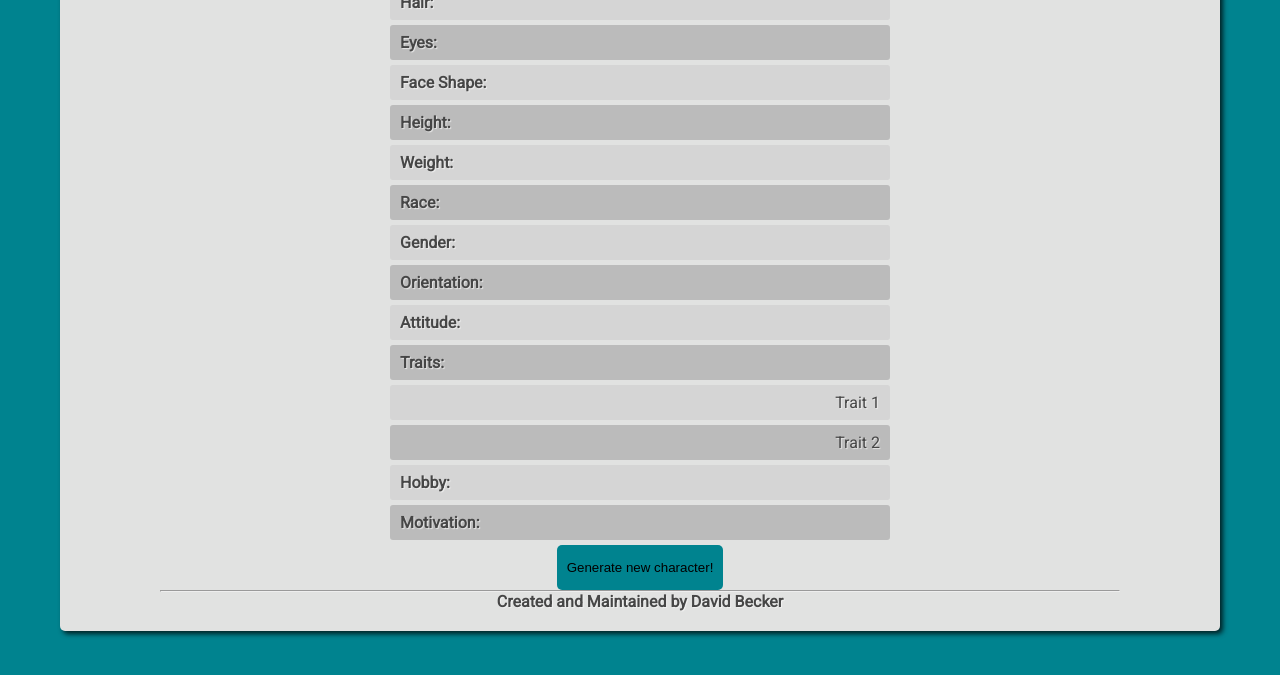
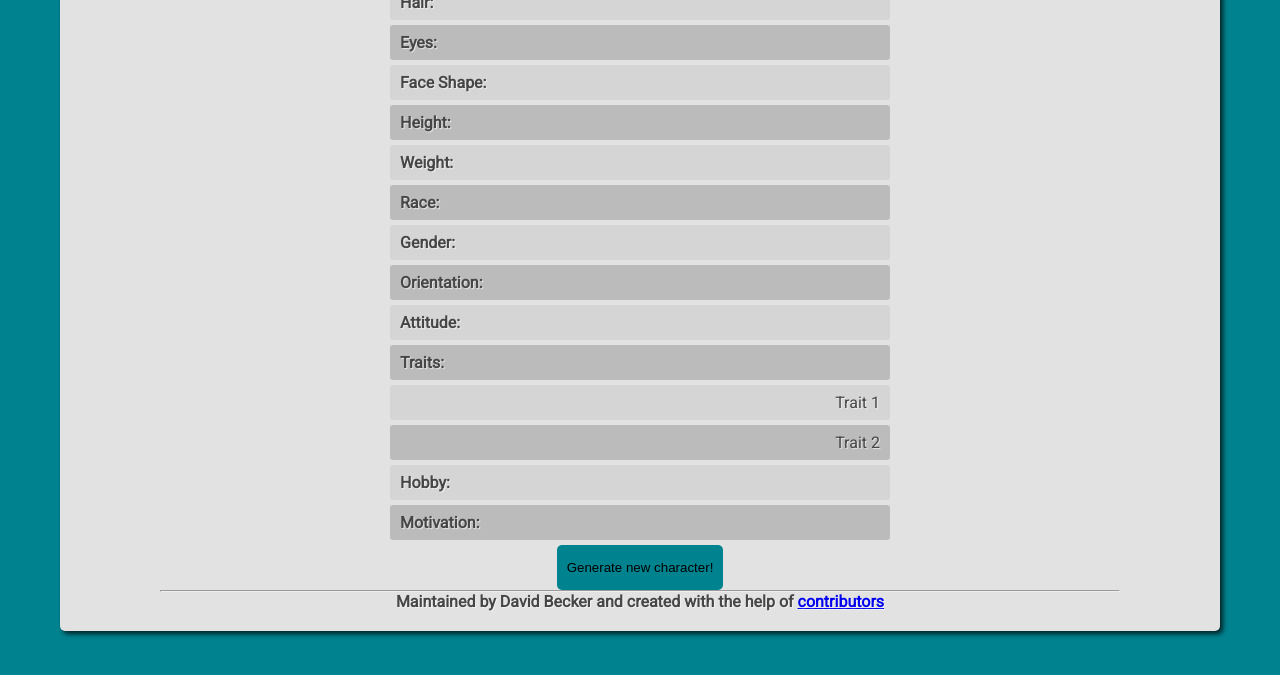
Before and after one commit to Meepedy/whoami, a website: page index.html in a window 1280 px wide. Shown: the part 125-800 px from the top of the page. Drawn offline with Linux system fonts and the light colour scheme.

Commit message:
Tweaked footer

```diff
--- a/index.html
+++ b/index.html
@@ -33,7 +33,7 @@
         </div>
         <button onclick="app.main()">Generate new character!</button>
         <hr>
-        <footer><h4>Created and Maintained by David Becker</h4></footer>
+        <footer><h4>Maintained by David Becker and created with the help of <a href="contributors.md">contributors</a></h4></footer>
     </div>
     <script src="scripts/charData/charData.js"></script>
     <script src="scripts/utility.js"></script>
```
